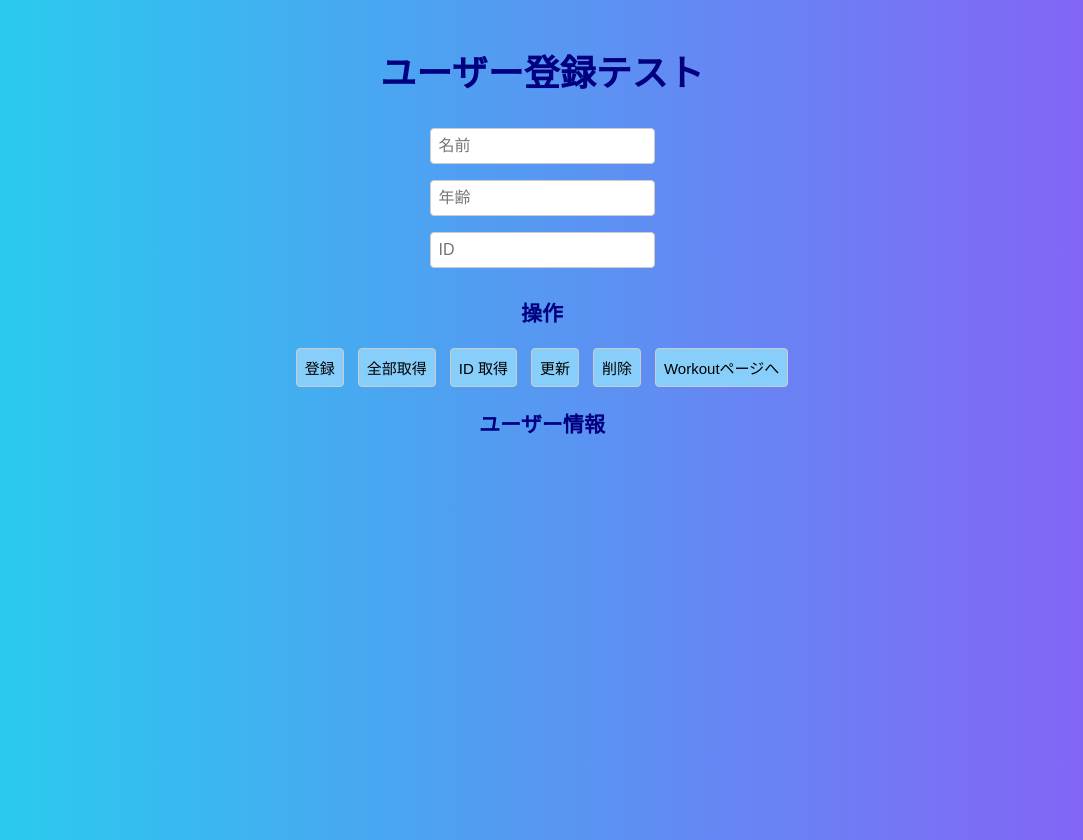
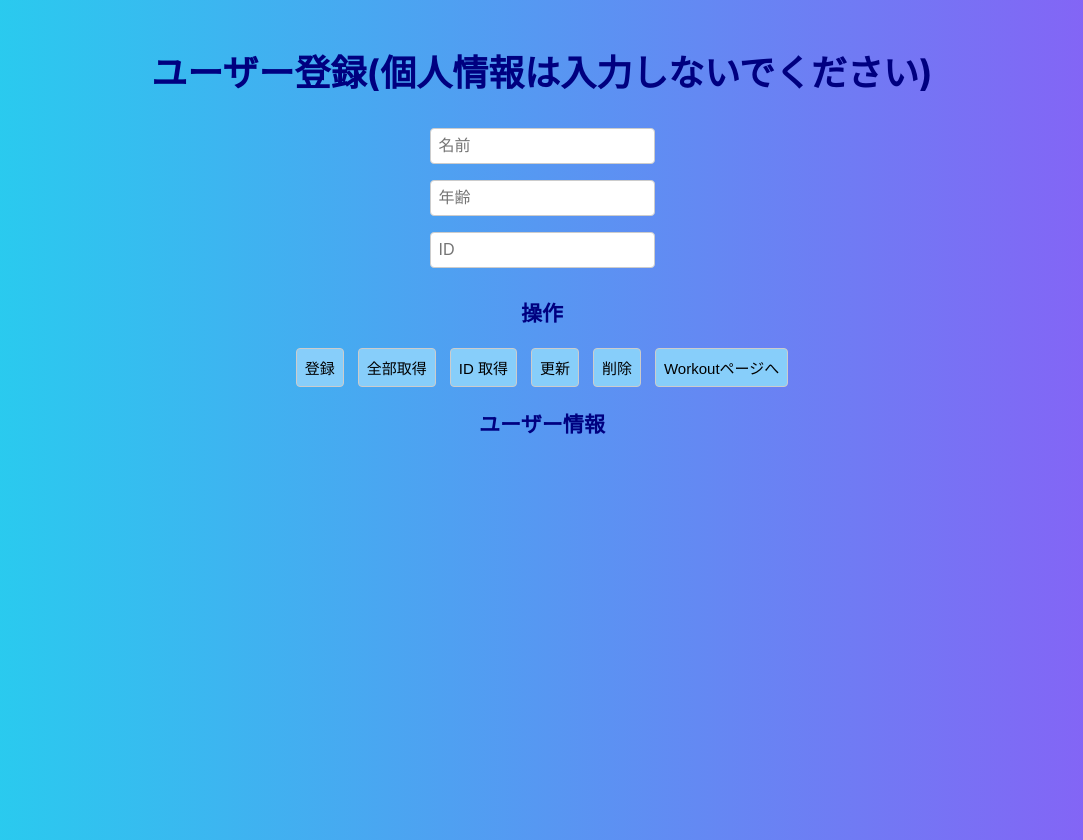
Before and after one commit to 13800628/workout-app, a React (Vite) app in the folder frontend/test-React/: page / in a window 1280 px wide. Shown: the whole page, without its empty margins (98-1181 px from the left). Built offline with nearby package versions, Linux system fonts and the light colour scheme.

Commit message:
フロント修正

```diff
--- a/frontend/test-React/index.html
+++ b/frontend/test-React/index.html
@@ -4,7 +4,7 @@
     <meta charset="UTF-8" />
     <link rel="icon" type="image/svg+xml" href="/vite.svg" />
     <meta name="viewport" content="width=device-width, initial-scale=1.0" />
-    <title>test-react</title>
+    <title>Workout 記録管理</title>
   </head>
   <body>
     <div id="root"></div>
--- a/frontend/test-React/src/Home.tsx
+++ b/frontend/test-React/src/Home.tsx
@@ -156,7 +156,7 @@ function Home() {
 
   return (
     <div style={{ padding: 20 , fontSize: 18}} className="gradation">
-      <h1>ユーザー登録テスト</h1>
+      <h1>ユーザー登録(個人情報は入力しないでください)</h1>
 
       <input
         placeholder="名前"
```
